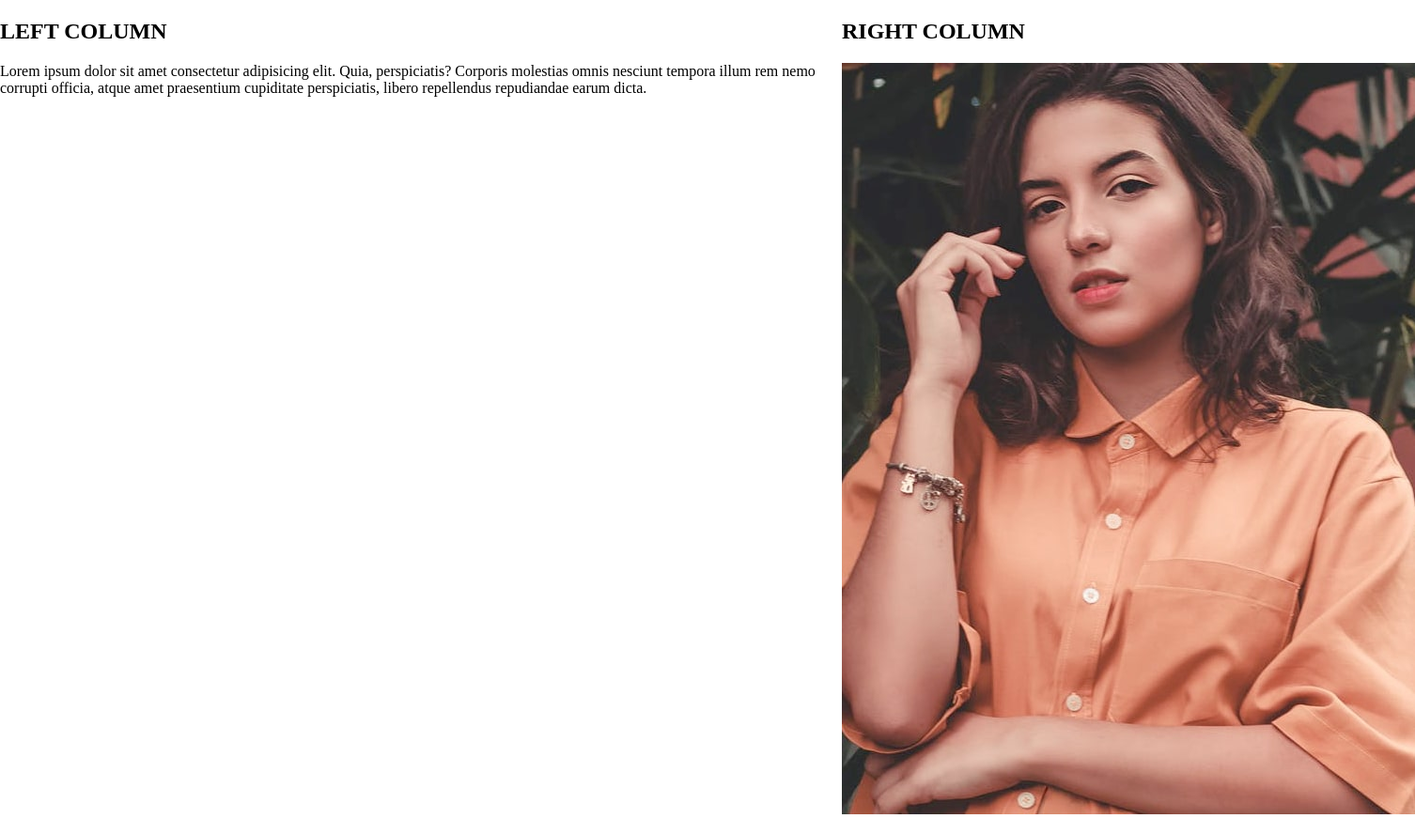
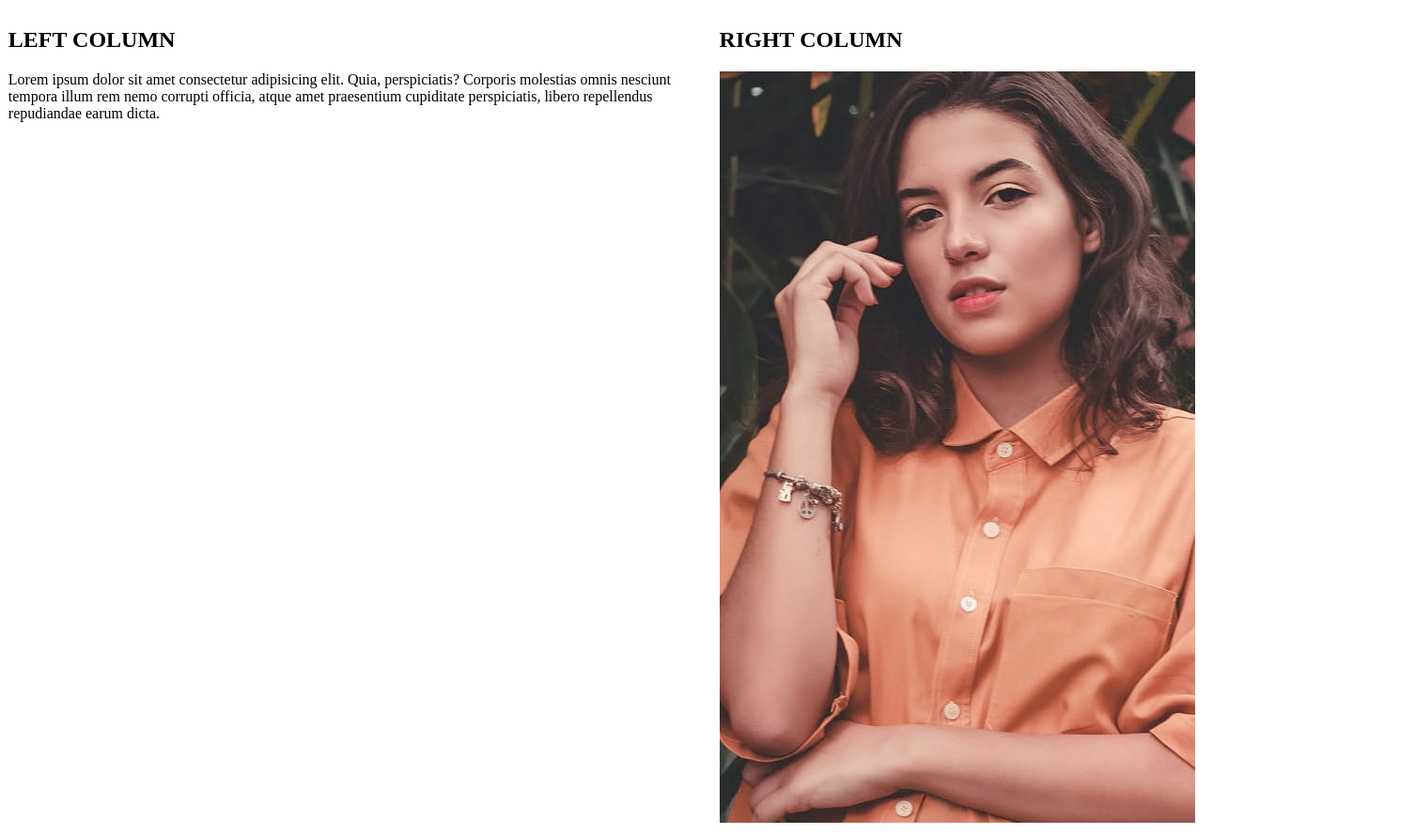
Before and after one commit to thuy-n3/base-comingsoon, a plain HTML site: page index.html in a window 1280 px wide. Shown: the whole page at 94% size, 1506 px wide, since content can reach past the window. Drawn offline with Linux system fonts and the light colour scheme.

Commit message:
no horizaontal scroll

```diff
--- a/styles/styles.css
+++ b/styles/styles.css
@@ -8,21 +8,25 @@ body{
 
 .container{
   display: flex;
+  overflow:hidden;
+  margin: .5em;
+
+
 }
 
 .left{
- width: 70%;
+ width: 60%;
+ margin: .05em;
 }
 
 .right{
-  width: 30%;
+  width:40%;
+   margin: .05em;
 }
 
 @media (max-width: 760px){
   .container{
     flex-direction: column-reverse;
   }
-  .left, .right {
-    width: 100%;
-  }
+
 }
```
